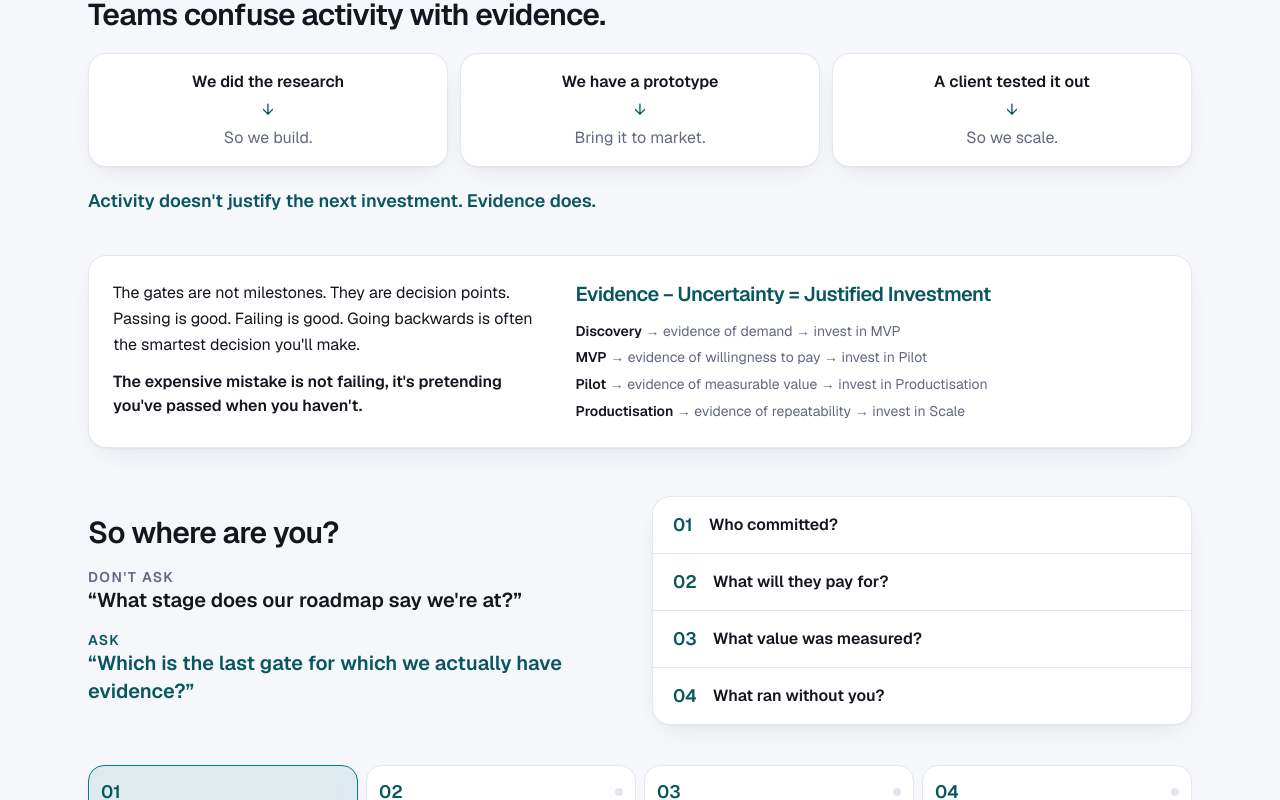
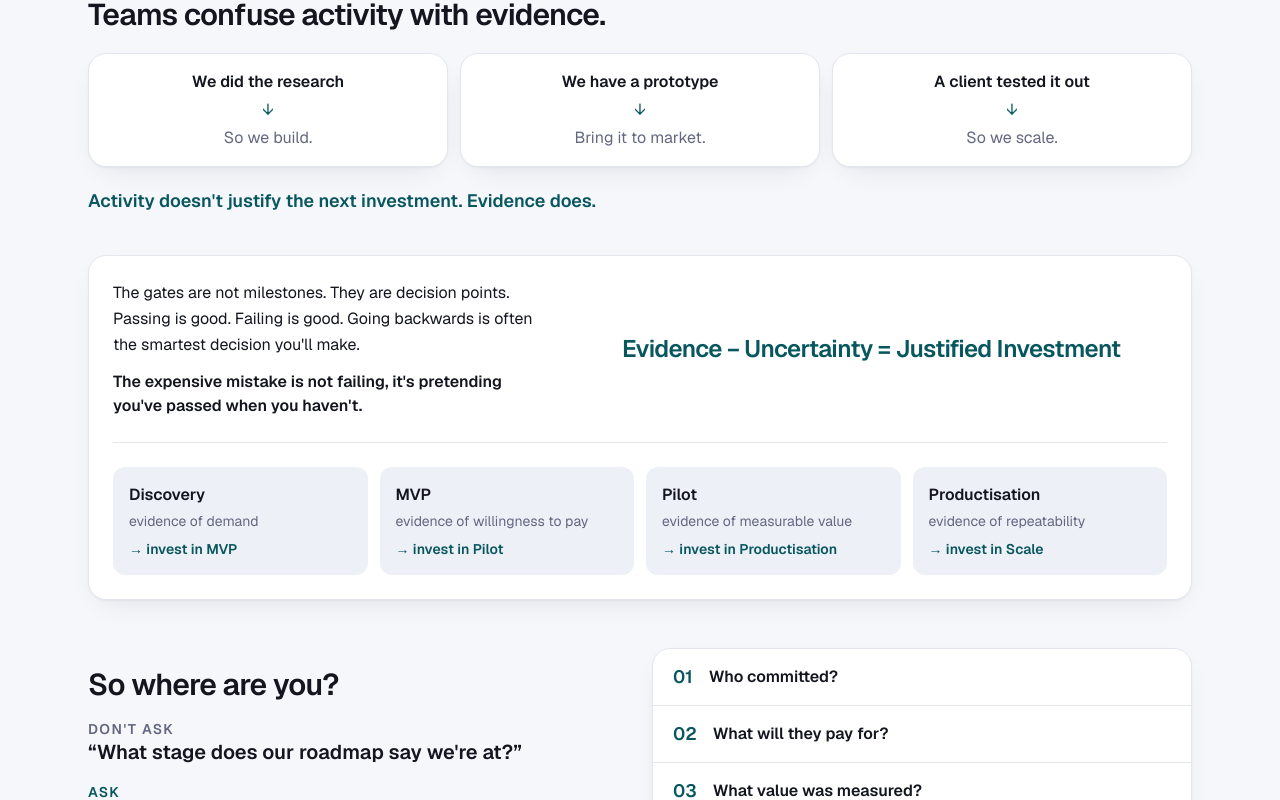
Before and after one commit to StevenBoylan/playground, a Next.js app: page /4gates in a window 1280 px wide. Shown: the part 617-1417 px from the top of the page. Built offline with nearby package versions, Linux system fonts and the light colour scheme.

Commit message:
Four Gates: centre the quote and fill the principle box
Co-Authored-By: Claude Sonnet 5.5 <noreply@anthropic.com>

```diff
--- a/src/app/4gates/page.tsx
+++ b/src/app/4gates/page.tsx
@@ -34,7 +34,7 @@ export default function FourGatesPage() {
 
           {/* Why this exists */}
           <section aria-labelledby="why" className="card mt-8 grid gap-6 p-5 sm:p-6 lg:grid-cols-[1fr_1.4fr] lg:gap-10">
-            <blockquote className="self-start border-l-4 border-accent pl-4 text-xl font-medium italic leading-snug">
+            <blockquote className="self-center border-l-4 border-accent py-1 pl-5 text-2xl font-medium italic leading-snug">
               “{INTRO.hook.quote}”
               <footer className="mt-2 text-sm not-italic text-muted">— {INTRO.hook.by}</footer>
             </blockquote>
@@ -68,21 +68,23 @@ export default function FourGatesPage() {
           </section>
 
           {/* The principle */}
-          <section aria-label="The principle" className="card mt-10 grid gap-6 p-5 sm:p-6 lg:grid-cols-[1fr_1.4fr] lg:gap-10">
+          <section aria-label="The principle" className="card mt-10 p-5 sm:p-6">
+            <div className="grid gap-6 lg:grid-cols-[1fr_1.4fr] lg:items-center lg:gap-10">
               <div>
                 <p className="leading-relaxed">{PRINCIPLE.intro}</p>
                 <p className="mt-3 font-semibold">{PRINCIPLE.warning}</p>
               </div>
-            <div>
-              <p className="text-lg font-semibold tracking-tight text-accent lg:text-xl">{PRINCIPLE.formula}</p>
-              <ul className="mt-3 space-y-1 text-sm leading-relaxed text-muted">
+              <p className="text-2xl font-semibold leading-tight tracking-tight text-accent lg:text-center">{PRINCIPLE.formula}</p>
+            </div>
+            <ol className="mt-6 grid gap-3 border-t border-line pt-6 sm:grid-cols-2 lg:grid-cols-4">
               {PRINCIPLE.chain.map((c) => (
-                  <li key={c.stage}>
-                    <span className="font-semibold text-ink">{c.stage}</span> → {c.evidence} → {c.invest}
+                <li key={c.stage} className="rounded-xl bg-surface-2 p-4">
+                  <span className="block font-semibold">{c.stage}</span>
+                  <span className="mt-1 block text-sm text-muted">{c.evidence}</span>
+                  <span className="mt-2 block text-sm font-semibold text-accent">→ {c.invest}</span>
                 </li>
               ))}
-              </ul>
-            </div>
+            </ol>
           </section>
 
           {/* So where are you? */}
```
Lines whose indentation alone changed are shown as unchanged.
